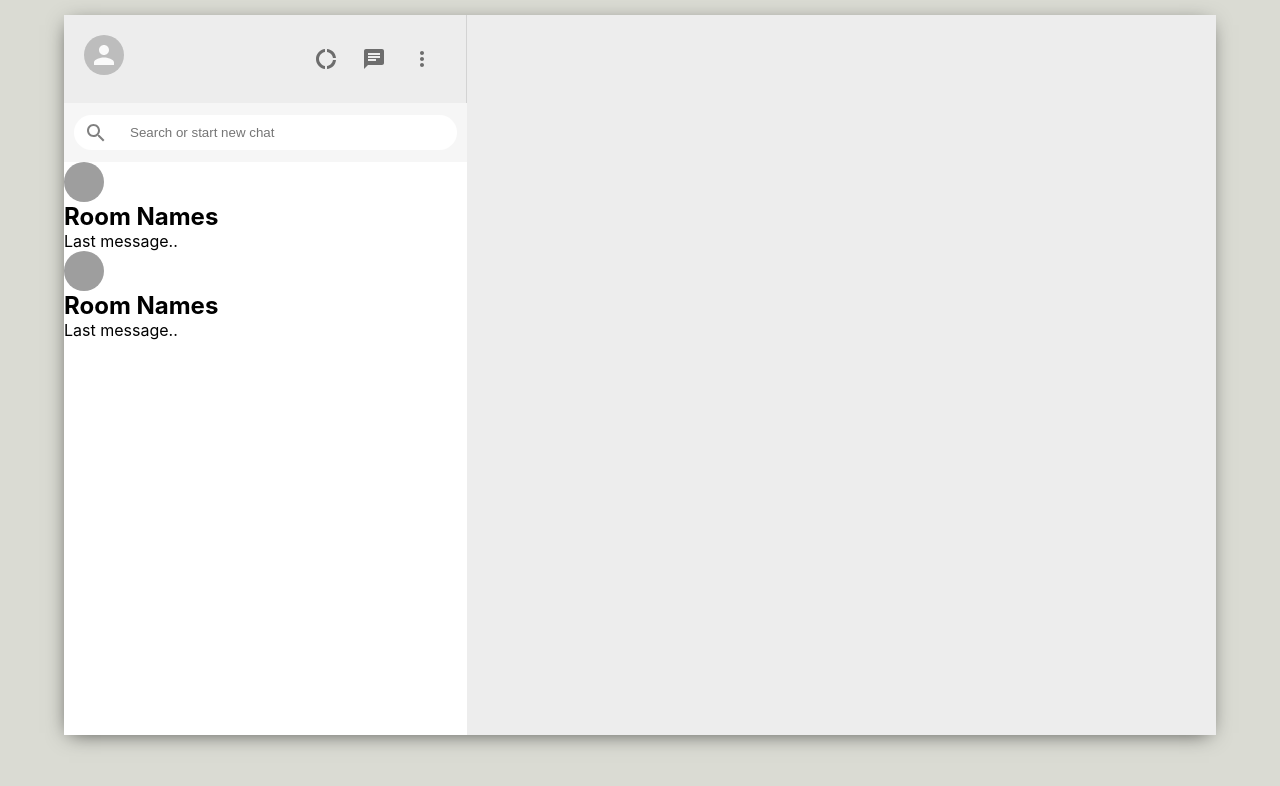
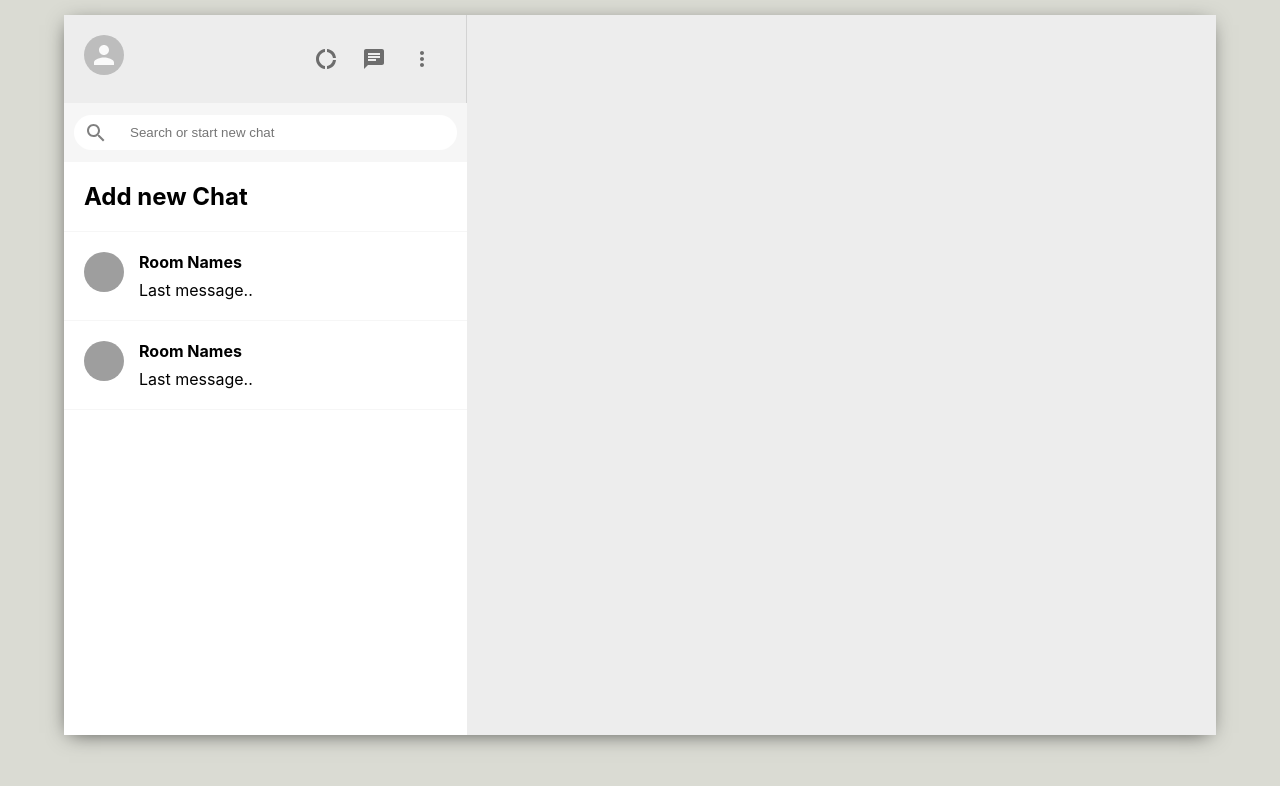
Before and after one commit to Jatin-Madaan/Chatroom-App, a React (Create React App) app: page / in a window 1280 px wide. Shown: the top 786 px of the page. Built offline with nearby package versions, Linux system fonts and the light colour scheme; grey boxes are pictures that could not be loaded.

Commit message:
add new chat prompt in sidebar

```diff
--- a/src/Sidebar.js
+++ b/src/Sidebar.js
@@ -33,6 +33,7 @@
             </div>
 
             <div className="sidebar__chats">
+                <SidebarChat addNewChat />
                 <SidebarChat />
                 <SidebarChat />
             </div>
--- /dev/null
+++ b/src/SidebarChat.css
@@ -0,0 +1,19 @@
+.sidebarChat{
+    display: flex;
+    padding: 20px;
+    cursor: pointer;
+    border-bottom: 1px solid #f6f6f6;
+}
+
+.sidebarChat:hover{
+    background-color: #ebebeb;
+}
+
+.sidebarChat__info > h2{
+    font-size: 16px;
+    margin-bottom: 8px;
+}
+
+.sidebarChat__info{
+    margin-left: 15px;
+}
--- a/src/SidebarChat.js
+++ b/src/SidebarChat.js
@@ -1,14 +1,21 @@
 import { Avatar } from '@material-ui/core'
 import React, { useEffect, useState } from 'react'
+import "./SidebarChat.css"
 
-function SidebarChat() {
+function SidebarChat({ addNewChat }) {
     const [seed, setSeed] = useState('');
 
     useEffect(()=>{
         setSeed(Math.random(0, 70));
     }, [])
 
-    return (
+    const createChat = () => {
+        const roomName = prompt('please enter name for chat');
+        if (roomName){
+            // do some clever db stuff
+        }
+    }
+    return !addNewChat ? (
         <div className="sidebarChat">
             <Avatar src={`https://i.pravatar.cc/150?${seed}`} />
             <div className="sidebarChat__info">
@@ -16,6 +23,10 @@
                 <p>Last message..</p>
             </div>
         </div>
+    ) : (
+        <div onClick={createChat} className="sidebarChat">
+            <h2>Add new Chat</h2>
+        </div>
     )
 }
 
```
Also changed, not shown: 1 other file (tests, documents, lock files or other folders).
